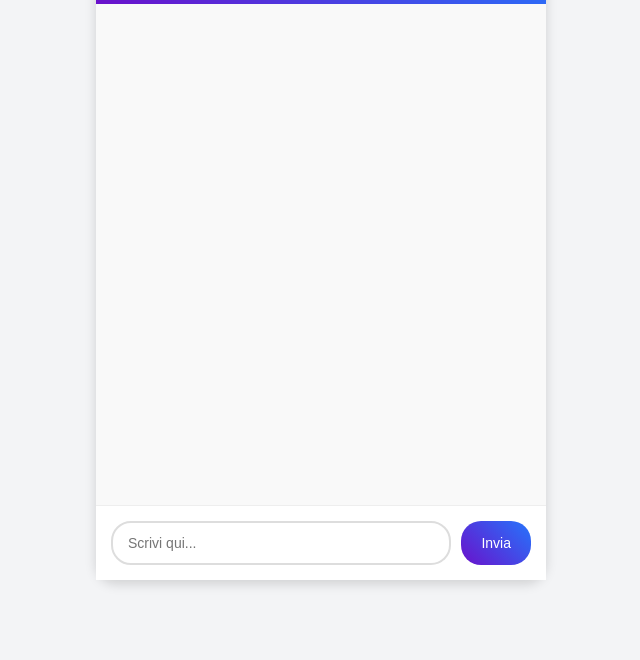
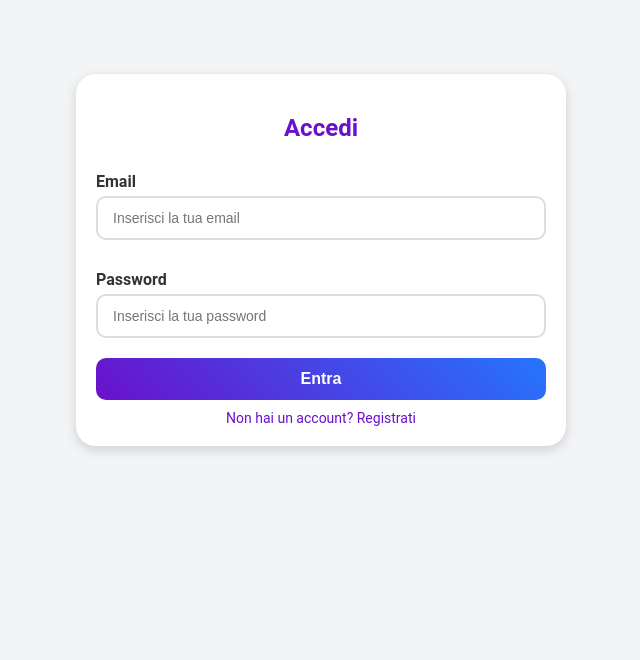
Before and after one commit to leopoldev404/fancy-barber, a plain HTML site: page index.html in a window 1280 px wide. Shown: the part 140-800 px from the top of the page, without its empty margins (319-959 px from the left). Drawn offline with Linux system fonts and the light colour scheme.

Commit message:
Update index.html

```diff
--- a/index.html
+++ b/index.html
@@ -3,7 +3,7 @@
 <head>
     <meta charset="UTF-8">
     <meta name="viewport" content="width=device-width, initial-scale=1.0">
-    <title>Chat Moderna</title>
+    <title>Chat con Login</title>
     <style>
         /* Stile generale */
         body {
@@ -17,18 +17,78 @@
             color: #333;
         }
 
-        .chat-container {
-            width: 90%;
+        .container {
+            width: 100%;
             max-width: 450px;
-            height: 80%;
             background: #ffffff;
             border-radius: 20px;
-            display: flex;
-            flex-direction: column;
+            padding: 20px;
             box-shadow: 0 4px 12px rgba(0, 0, 0, 0.15);
         }
 
-        /* Header della chat */
+        /* Stile per login e registrazione */
+        .auth-container {
+            display: flex;
+            flex-direction: column;
+        }
+
+        .auth-container h2 {
+            text-align: center;
+            margin-bottom: 20px;
+            color: #6a11cb;
+        }
+
+        .auth-container label {
+            margin: 10px 0 5px;
+            font-weight: bold;
+        }
+
+        .auth-container input {
+            padding: 12px 15px;
+            margin-bottom: 20px;
+            border: 2px solid #dddddd;
+            border-radius: 10px;
+            font-size: 14px;
+            outline: none;
+            transition: border-color 0.2s ease;
+        }
+
+        .auth-container input:focus {
+            border-color: #6a11cb;
+        }
+
+        .auth-container button {
+            width: 100%;
+            background: linear-gradient(45deg, #6a11cb, #2575fc);
+            color: #ffffff;
+            border: none;
+            padding: 12px 20px;
+            border-radius: 10px;
+            font-size: 16px;
+            font-weight: bold;
+            cursor: pointer;
+            transition: background 0.3s ease;
+        }
+
+        .auth-container button:hover {
+            background: linear-gradient(45deg, #2575fc, #6a11cb);
+        }
+
+        .auth-container .toggle-link {
+            text-align: center;
+            margin-top: 10px;
+            font-size: 14px;
+            color: #6a11cb;
+            cursor: pointer;
+        }
+
+        /* Stile per la chat */
+        .chat-container {
+            display: none;
+            flex-direction: column;
+            height: 600px;
+        }
+
         .chat-header {
             background: linear-gradient(45deg, #6a11cb, #2575fc);
             color: #ffffff;
@@ -40,7 +100,6 @@
             border-top-right-radius: 20px;
         }
 
-        /* Area messaggi */
         .chat-messages {
             flex: 1;
             padding: 20px;
@@ -74,7 +133,6 @@
             border-top-left-radius: 0;
         }
 
-        /* Input messaggi */
         .chat-input {
             display: flex;
             padding: 15px;
@@ -114,22 +172,53 @@
     </style>
 </head>
 <body>
-    <div class="chat-container">
-        <div class="chat-header">
-            Chat Moderna
+    <div class="container">
+        <!-- Login e Registrazione -->
+        <div class="auth-container" id="auth-container">
+            <h2>Accedi</h2>
+            <label for="email">Email</label>
+            <input type="email" id="email" placeholder="Inserisci la tua email" required>
+            <label for="password">Password</label>
+            <input type="password" id="password" placeholder="Inserisci la tua password" required>
+            <button id="auth-btn">Entra</button>
+            <div class="toggle-link" id="toggle-link">Non hai un account? Registrati</div>
         </div>
-        <div class="chat-messages" id="chat-messages">
-            <!-- Messaggi dinamici -->
-        </div>
-        <div class="chat-input">
-            <input type="text" id="user-input" placeholder="Scrivi qui..." autocomplete="off">
-            <button id="send-btn">Invia</button>
+
+        <!-- Chat -->
+        <div class="chat-container" id="chat-container">
+            <div class="chat-header">Chat</div>
+            <div class="chat-messages" id="chat-messages"></div>
+            <div class="chat-input">
+                <input type="text" id="user-input" placeholder="Scrivi qui..." autocomplete="off">
+                <button id="send-btn">Invia</button>
+            </div>
         </div>
     </div>
+
     <script>
+        const authContainer = document.getElementById("auth-container");
+        const chatContainer = document.getElementById("chat-container");
+        const toggleLink = document.getElementById("toggle-link");
+        const authBtn = document.getElementById("auth-btn");
         const chatMessages = document.getElementById("chat-messages");
         const userInput = document.getElementById("user-input");
         const sendBtn = document.getElementById("send-btn");
+
+        let isLogin = true;
+
+        toggleLink.addEventListener("click", () => {
+            isLogin = !isLogin;
+            document.querySelector(".auth-container h2").textContent = isLogin ? "Accedi" : "Registrati";
+            authBtn.textContent = isLogin ? "Entra" : "Registrati";
+            toggleLink.textContent = isLogin
+                ? "Non hai un account? Registrati"
+                : "Hai già un account? Accedi";
+        });
+
+        authBtn.addEventListener("click", () => {
+            authContainer.style.display = "none";
+            chatContainer.style.display = "flex";
+        });
 
         sendBtn.addEventListener("click", () => {
             const message = userInput.value.trim();
```
